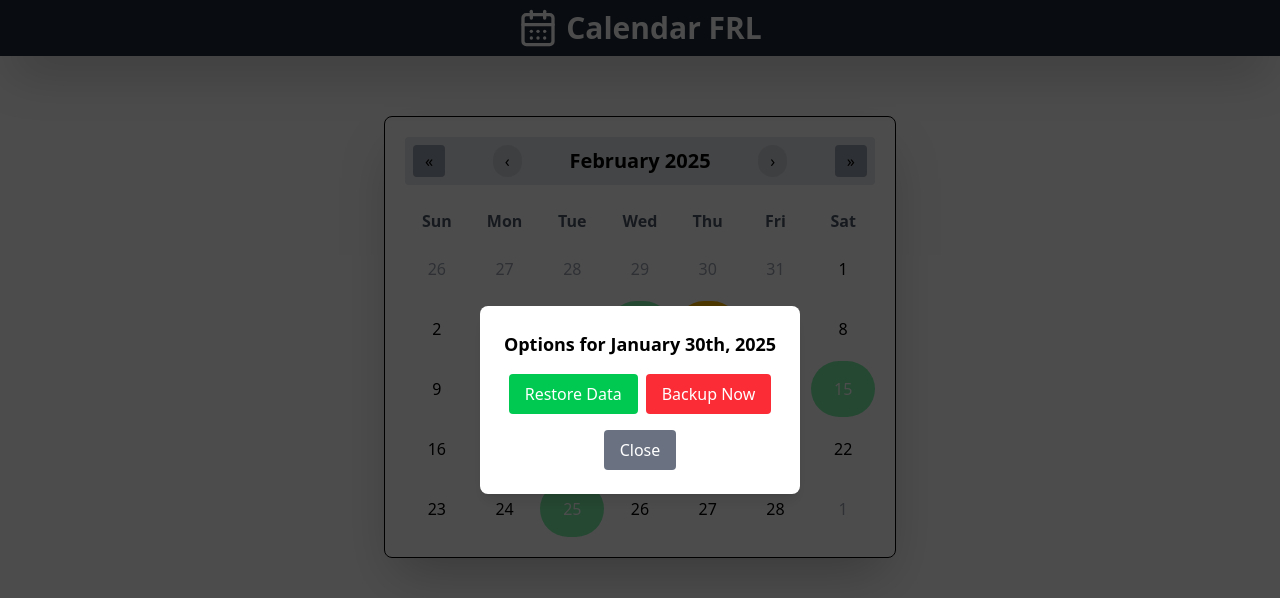
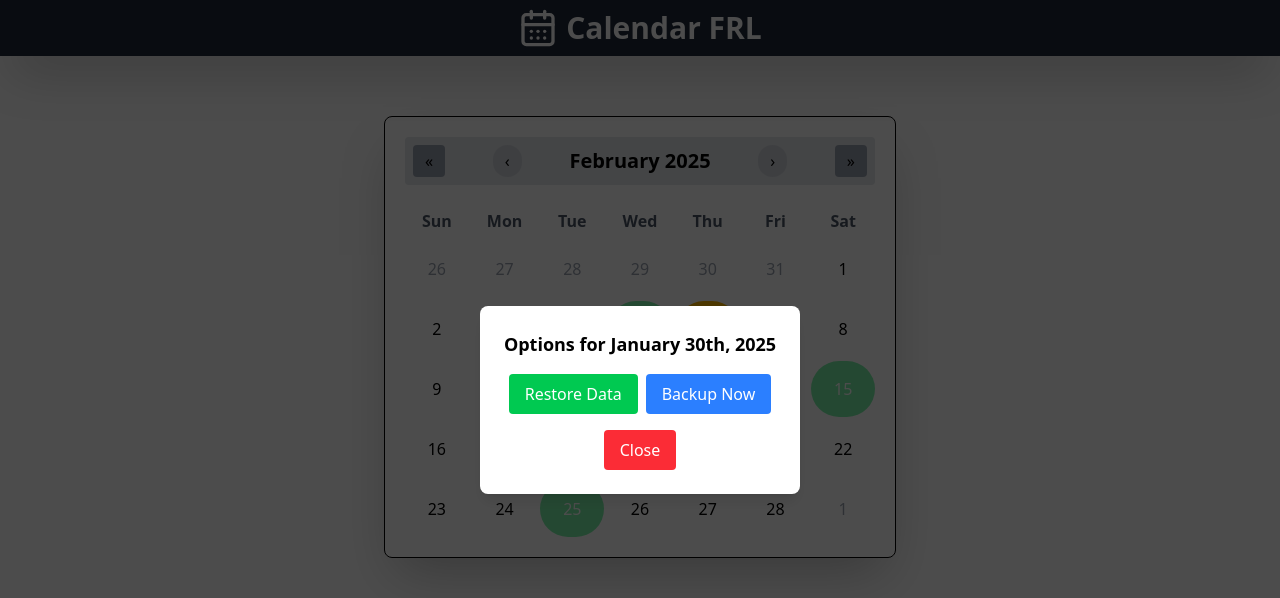
Before and after one commit to Anuragkumar7217/calendar-project, a React (Vite) app in the folder frontend/: page / in a window 1280 px wide. Both pictures are taken after a click on the button "30". Shown: the top 598 px of the page. Built offline with nearby package versions, Linux system fonts and the light colour scheme.

Commit message:
button color

```diff
--- a/frontend/src/components/Modal.jsx
+++ b/frontend/src/components/Modal.jsx
@@ -13,12 +13,12 @@
         <button className="px-4 py-2 bg-green-500 text-white rounded mr-2 hover:bg-green-700">
           Restore Data
         </button>
-        <button className="px-4 py-2 bg-red-500 text-white rounded hover:bg-red-700">
+        <button className="px-4 py-2 bg-blue-500 text-white rounded hover:bg-blue-700">
           Backup Now
         </button>
         <div className="mt-4">
           <button
-            className="px-4 py-2 bg-gray-500 text-white rounded hover:bg-gray-700"
+            className="px-4 py-2 bg-red-500 text-white rounded hover:bg-red-700"
             onClick={closeModal}
           >
             Close
```
